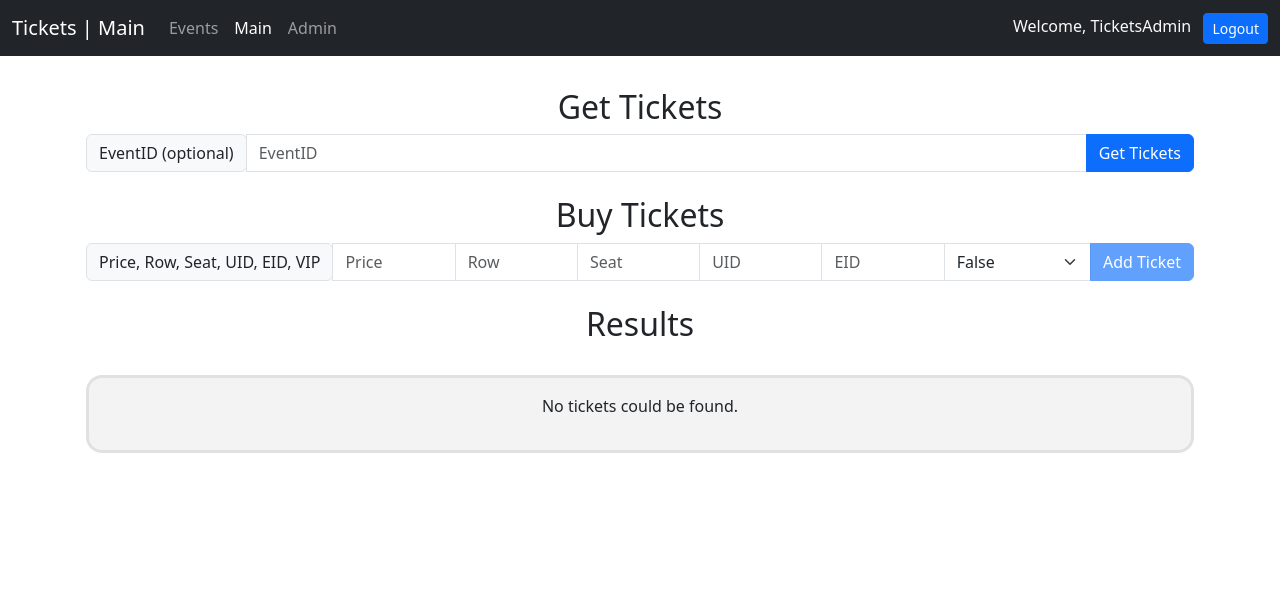
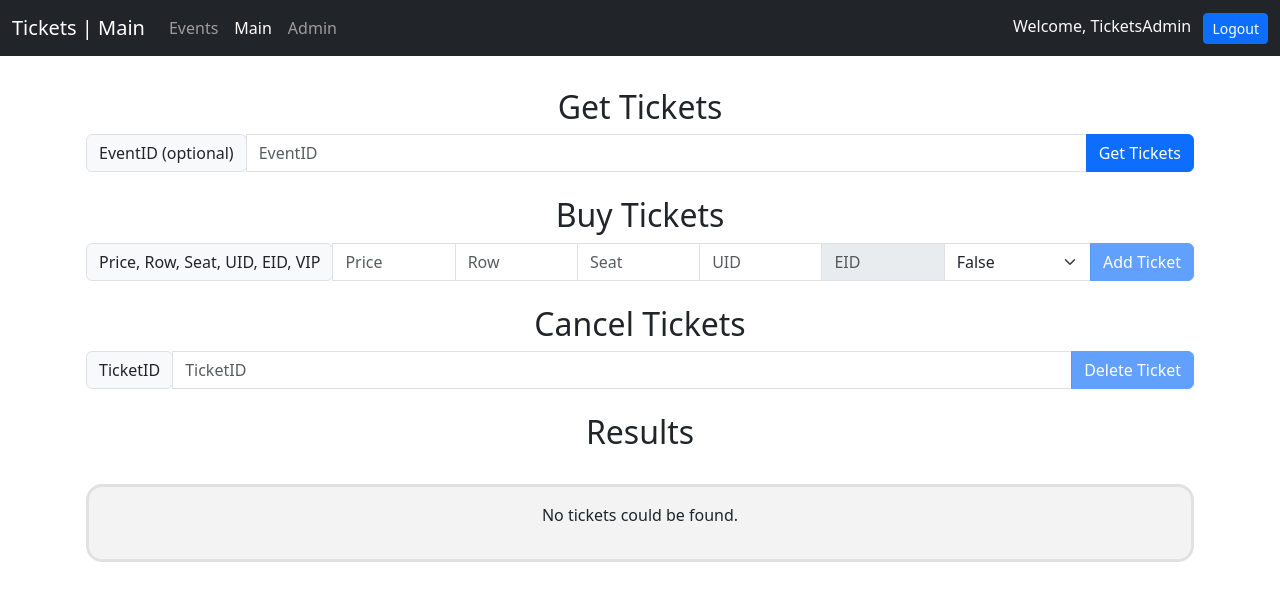
Before and after one commit to zVSciy/EventManager, a SvelteKit app in the folder Tickets/src_svelte_frontend/: page / in a window 1280 px wide. Shown: the top 600 px of the page. Built offline with nearby package versions, Linux system fonts and the light colour scheme.

Commit message:
Some improvements on gui, fixed a value bug in row and seat_number

```diff
--- a/Tickets/src_svelte_frontend/src/components/Home.svelte
+++ b/Tickets/src_svelte_frontend/src/components/Home.svelte
@@ -17,11 +17,14 @@
     let ticketsData = '';
     let errorMessage = '';
 
+    let ticketEID = '';
     let ticketPrice = '';
     let ticketRow = '';
     let ticketSeatNumber = '';
     let ticketVIP = 'false';
     let ticketUID = '';
+
+    let ticketToDelete;
 
     async function getTickets() {
         const response = await fetch(`${base}/api/tickets?event_id=${encodeURIComponent(eventID)}`,
@@ -74,6 +77,26 @@
           eventData = '';
         }
     }
+
+    async function deleteTickets() {
+        const response = await fetch(`${base}/api/tickets?ticket_id=${encodeURIComponent(ticketToDelete)}`,
+        {
+          method: "DELETE"
+        });
+
+        if (response.ok) {
+          errorMessage = '';
+          ticketsData = await response.json();
+          console.log(ticketsData);
+          if (ticketsData.status == 200 && moreTickets == 1) {
+            updateAvailableTickets();
+          }
+        } else {
+          ticketsData = '';
+          errorMessage = 'Failed to fetch tickets data';
+        }
+    }
+
 </script>
 
 <nav class="navbar navbar-expand-md bg-dark navbar-dark">
@@ -115,7 +138,7 @@
           <div class="input-group-prepend">
             <label class="input-group-text">EventID (optional)</label>
           </div>
-          <input type="number" class="form-control" bind:value={eventID} placeholder="EventID"/>
+          <input type="number" class="form-control" bind:value={ticketEID} placeholder="EventID"/>
           <button type="submit" class="btn btn-primary input-group-append">Get Tickets</button>
         </form>
       </div>
@@ -130,12 +153,23 @@
           <input type="text" class="form-control" bind:value={ticketRow} placeholder="Row"/>
           <input type="number" class="form-control" bind:value={ticketSeatNumber} placeholder="Seat"/>
           <input type="number" class="form-control" bind:value={ticketUID} placeholder="UID"/>
-          <input type="number" class="form-control" bind:value={eventID} placeholder="EID"/>
+          <input type="number" class="form-control" bind:value={eventID} placeholder="EID" disabled readonly/>
           <select class="form-select" bind:value={ticketVIP}>
               <option value="false" selected>False</option>
               <option value="true">True</option>
           </select>
           <button disabled={!ticketPrice || !ticketUID } type="submit" class="btn btn-primary input-group-append"on:click={() => { moreTickets = 0 }}>Add Ticket</button>
+        </form>
+      </div>
+
+      <div class="col-12 mt-4">
+        <h2 class="text-center">Cancel Tickets</h2>
+        <form on:submit|preventDefault={deleteTickets} class="input-group">
+          <div class="input-group-prepend">
+            <label class="input-group-text">TicketID</label>
+          </div>
+          <input type="number" class="form-control" bind:value={ticketToDelete} placeholder="TicketID"/>
+          <button disabled={!ticketToDelete} type="submit" class="btn btn-primary input-group-append"on:click={() => { moreTickets = 1 }}>Delete Ticket</button>
         </form>
       </div>
 
--- a/Tickets/src_svelte_frontend/src/components/Home_Admin.svelte
+++ b/Tickets/src_svelte_frontend/src/components/Home_Admin.svelte
@@ -16,6 +16,7 @@
     let ticketsData = '';
     let errorMessage = '';
 
+    let ticketEID = '';
     let ticketPrice = '';
     let ticketRow = '';
     let ticketSeatNumber = '';
@@ -161,7 +162,7 @@
           <div class="input-group-prepend">
             <label class="input-group-text">EventID (optional)</label>
           </div>
-          <input type="number" class="form-control" bind:value={eventID} placeholder="EventID"/>
+          <input type="number" class="form-control" bind:value={ticketEID} placeholder="EventID"/>
           <button type="submit" class="btn btn-primary input-group-append">Get Tickets</button>
         </form>
       </div>
@@ -206,7 +207,7 @@
       </div>
 
       <div class="col-12 mt-4">
-        <h2 class="text-center">Delete Tickets</h2>
+        <h2 class="text-center">Cancel Tickets</h2>
         <form on:submit|preventDefault={deleteTickets} class="input-group">
           <div class="input-group-prepend">
             <label class="input-group-text">TicketID</label>
--- a/Tickets/src_svelte_frontend/src/routes/api/tickets/+server.js
+++ b/Tickets/src_svelte_frontend/src/routes/api/tickets/+server.js
@@ -34,14 +34,22 @@ export async function GET({ url }) {
 
 export async function POST({ url }) {
   const price = url.searchParams.get('price');
-  const row = url.searchParams.get('row');
-  const seatNumber = url.searchParams.get('seat_number');
+  let row = url.searchParams.get('row');
+  let seatNumber = url.searchParams.get('seat_number');
   const vip = url.searchParams.get('vip');
   const userID = url.searchParams.get('user_id');
   const eventID = url.searchParams.get('event_id');
 
   const apiURL = `http://tickets_api:8000/tickets`;
   let response = '';
+
+  if (row == 'null') {
+    row = '';
+  }
+
+  if (seatNumber == 'null') {
+    seatNumber = '';
+  }
 
   try {
     if (row == '' && seatNumber == '') {
```
